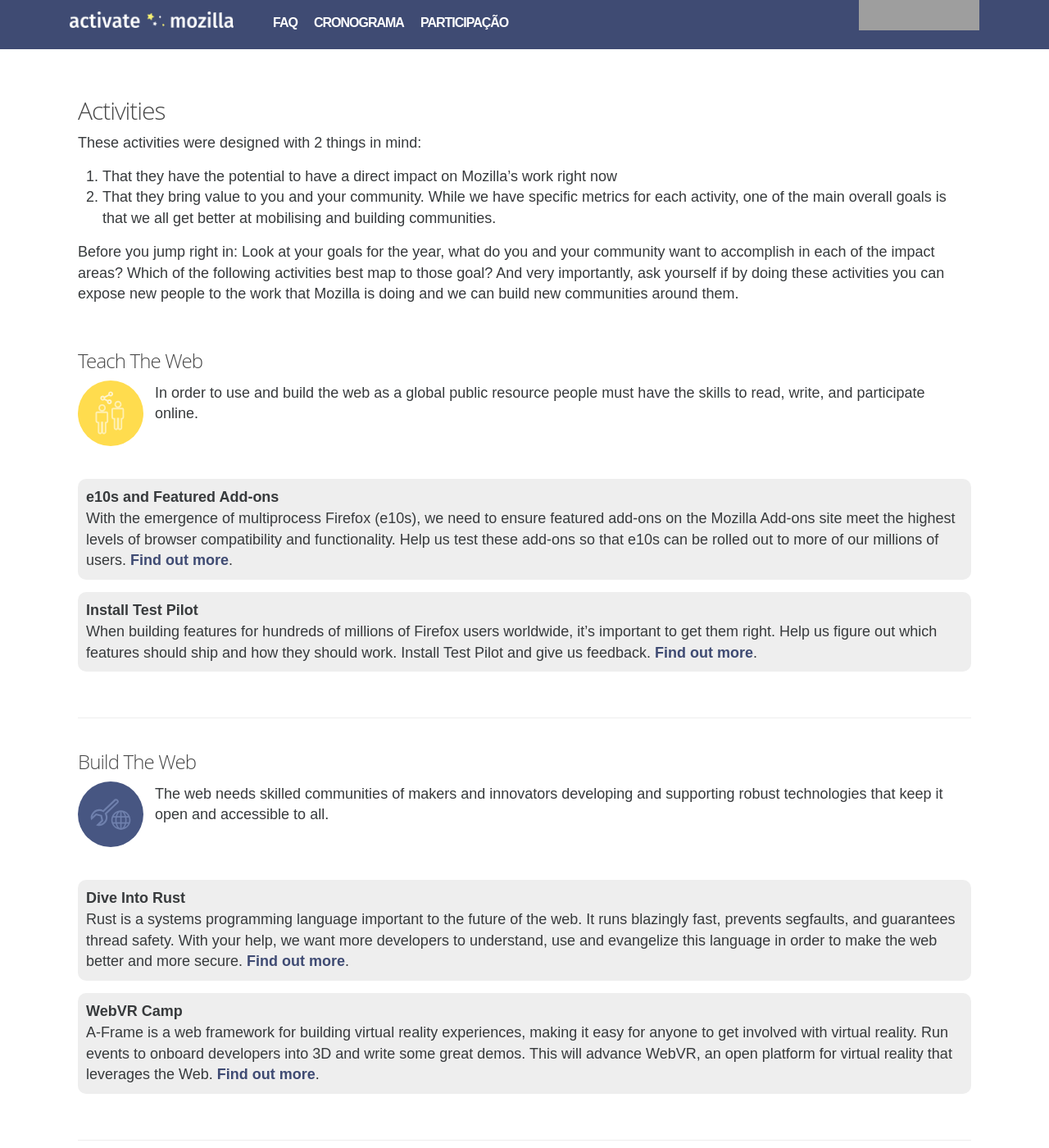
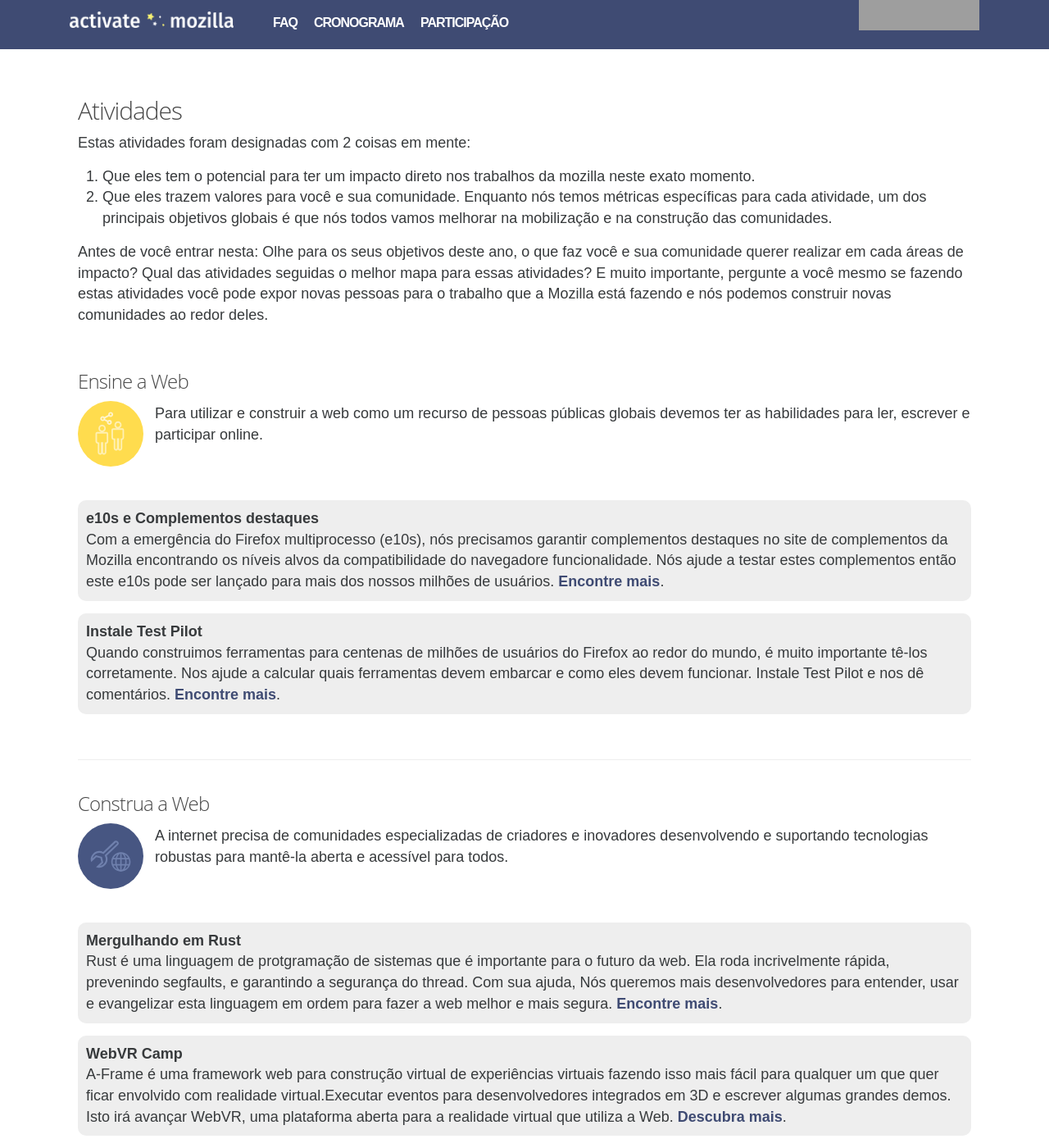
Before and after one commit to mozilla/activate.mozilla.community, a Jekyll site: the page built from _pages/pt/activities.md, in a window 1280 px wide and 1400 px high. Shown: the whole window at 82% size. Built offline with Jekyll 4.4.1, drawn with Linux system fonts in a browser that asks for light colours; some web fonts are replaced; some of the changed text lies outside the part shown; grey boxes are pictures that could not be loaded.

Commit message:
PT Translation

```diff
--- a/_pages/pt/activities.md
+++ b/_pages/pt/activities.md
@@ -1,6 +1,6 @@
 ---
 layout: default
-title:  "Activities"
+title:  "Atividades"
 permalink: /pt/activities/
 lang: pt
 ref: activities
@@ -8,36 +8,36 @@
 redirect_from: "/pt/experiments/"
 ---
 
-## Activities
+## Atividades
 
-These activities were designed with 2 things in mind:
+Estas atividades foram designadas com 2 coisas em mente:
 
-1. That they have the potential to have a direct impact on Mozilla’s work right now
-2. That they bring value to you and your community. While we have specific metrics for each activity, one of the main overall goals is that we all get better at mobilising and building communities.
+1. Que eles tem o potencial para ter um impacto direto nos trabalhos da mozilla neste exato momento.
+2. Que eles trazem valores para você e sua comunidade. Enquanto nós temos métricas específicas para cada atividade, um dos principais objetivos globais é que nós todos vamos melhorar na mobilização e na construção das comunidades.
 
-Before you jump right in: Look at your goals for the year, what do you and your community want to accomplish in each of the impact areas? Which of the following activities best map to those goal? And very importantly, ask yourself if by doing these activities you can expose new people to the work that Mozilla is doing and we can build new communities around them.
+Antes de você entrar nesta: Olhe para os seus objetivos deste ano, o que faz você e sua comunidade querer realizar em cada áreas de impacto? Qual das atividades seguidas o melhor mapa para essas atividades? E muito importante, pergunte a você mesmo se fazendo estas atividades você pode expor novas pessoas para o trabalho que a Mozilla está fazendo e nós podemos construir novas comunidades ao redor deles.
 
 {: .clear}
 &nbsp;
 
-### Teach The Web
+### Ensine a Web
 
 <img src="/asserts/img/icon-teach.svg" alt="teach" class="left img-circle activity-img">
 
-In order to use and build the web as a global public resource people must have the skills to read, write, and participate online.
+Para utilizar e construir a web como um recurso de pessoas públicas globais devemos ter as habilidades para ler, escrever e participar online.
 
 {: .clear}
 &nbsp;
 
 {: .activity}
-**e10s and Featured Add-ons**
-With the emergence of multiprocess Firefox (e10s), we need to ensure featured add-ons on the Mozilla Add-ons site meet the highest levels of browser compatibility and functionality. Help us test these add-ons so that e10s can be rolled out to more of our millions of users.
-[Find out more](/pt/e10s-addons/).
+**e10s e Complementos destaques**
+Com a emergência do Firefox multiprocesso (e10s), nós precisamos garantir complementos destaques no site de complementos da Mozilla encontrando os  níveis alvos da compatibilidade do navegadore funcionalidade. Nós ajude a testar estes complementos então este e10s pode ser lançado para mais dos nossos milhões de usuários.
+[Encontre mais](/pt/e10s-addons/).
 
 {: .activity}
-**Install Test Pilot**
-When building features for hundreds of millions of Firefox users worldwide, it’s important to get them right. Help us figure out which features should ship and how they should work. Install Test Pilot and give us feedback.
-[Find out more](/pt/test-pilot/).
+**Instale Test Pilot**
+Quando construimos ferramentas para centenas de milhões de usuários do Firefox ao redor do mundo, é muito importante tê-los corretamente. Nos ajude a calcular quais ferramentas devem embarcar e como eles devem  funcionar. Instale Test Pilot e nos dê comentários.
+[Encontre mais](/pt/test-pilot/).
 
 {: .clear}
 &nbsp;
@@ -47,24 +47,25 @@
 {: .clear}
 &nbsp;
 
-### Build The Web
+### Construa a Web
 
 <img src="/asserts/img/icon-build.svg" alt="build" class="left img-circle activity-img">
 
-The web needs skilled communities of makers and innovators developing and supporting robust technologies that keep it open and accessible to all.
+ A internet precisa de  comunidades especializadas de criadores e inovadores desenvolvendo e suportando tecnologias robustas para mantê-la aberta e acessível para todos.
 
 {: .clear}
 &nbsp;
 
 {: .activity}
-**Dive Into Rust**
-Rust is a systems programming language important to the future of the web. It runs blazingly fast, prevents segfaults, and guarantees thread safety. With your help, we want more developers to understand, use and evangelize this language in order to make the web better and more secure.
-[Find out more](/pt/rust-hack/).
+**Mergulhando em Rust**
+Rust é uma linguagem de protgramação de sistemas que é importante para o futuro da web. Ela roda incrivelmente rápida, prevenindo segfaults, e garantindo a segurança do thread. Com sua ajuda, Nós queremos mais desenvolvedores para entender, usar e evangelizar esta linguagem em ordem para fazer a web melhor e  mais segura.
+[Encontre mais](/pt/rust-hack/).
 
 {: .activity}
 **WebVR Camp**
-A-Frame is a web framework for building virtual reality experiences, making it easy for anyone to get involved with virtual reality. Run events to onboard developers into 3D and write some great demos. This will advance WebVR, an open platform for virtual reality that leverages the Web.
-[Find out more](/pt/rust-hack/).
+A-Frame é uma framework web para construção virtual de experiências virtuais fazendo isso mais fácil para qualquer um que quer ficar envolvido com realidade virtual.Executar eventos para desenvolvedores integrados em 3D e escrever algumas grandes demos.
+Isto irá avançar WebVR, uma plataforma aberta para a realidade virtual que utiliza a Web.
+[Descubra mais](/pt/rust-hack/).
 
 {: .clear}
 &nbsp;
@@ -74,18 +75,19 @@
 {: .clear}
 &nbsp;
 
-### Protect The Web
+### Proteja a Web
 
 <img src="/asserts/img/icon-protect.svg" alt="protect" class="left img-circle activity-img">
 
-In order for the web to stay open and accessible to all people need to feel safe online and know how to fight for and defend against the biggest challenges and opportunities that face the internet today.
+Para que a web para permanecer aberto e acessível a todas as pessoas precisam se sentir seguros on-line e saber como lutar e defender-se contra os maiores desafios e oportunidades que enfrentam a internet hoje.
+
 
 {: .clear}
 &nbsp;
 
 {: .activity}
-**Web Compatibility Sprint**
-Web Compatibility, the ability for all Web content to run in all browsers, is important. There are multiple web content engines running on multiple devices, and sometimes with a little testing and some small tweaks to their site, developers can ensure that more users can have the full experience that is desired. Test sites and spread the message about compatibility.
+** Sprint Compatibilidade Web **
+Web de compatibilidade, a capacidade para todo o conteúdo da Web para ser executado em todos os navegadores, é importante. Existem vários motores de conteúdo web que funcionam em vários dispositivos, e às vezes com um pouco de testes e alguns pequenos ajustes para seu site, os desenvolvedores podem garantir que mais usuários podem ter a experiência completa que é desejado. locais de teste e espalhar a mensagem sobre a compatibilidade.
 [Find out more](/pt/webcompat-sprint/).
 
 {: .clear}
```
